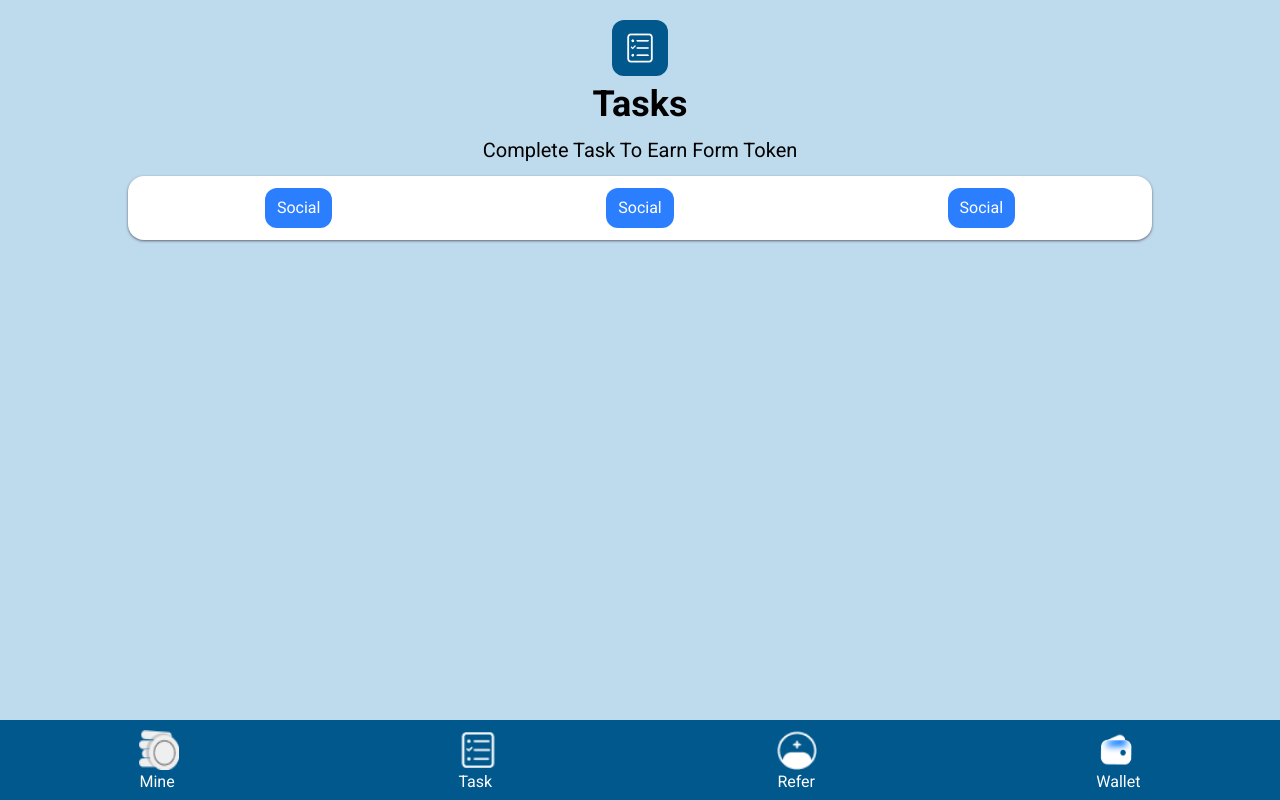
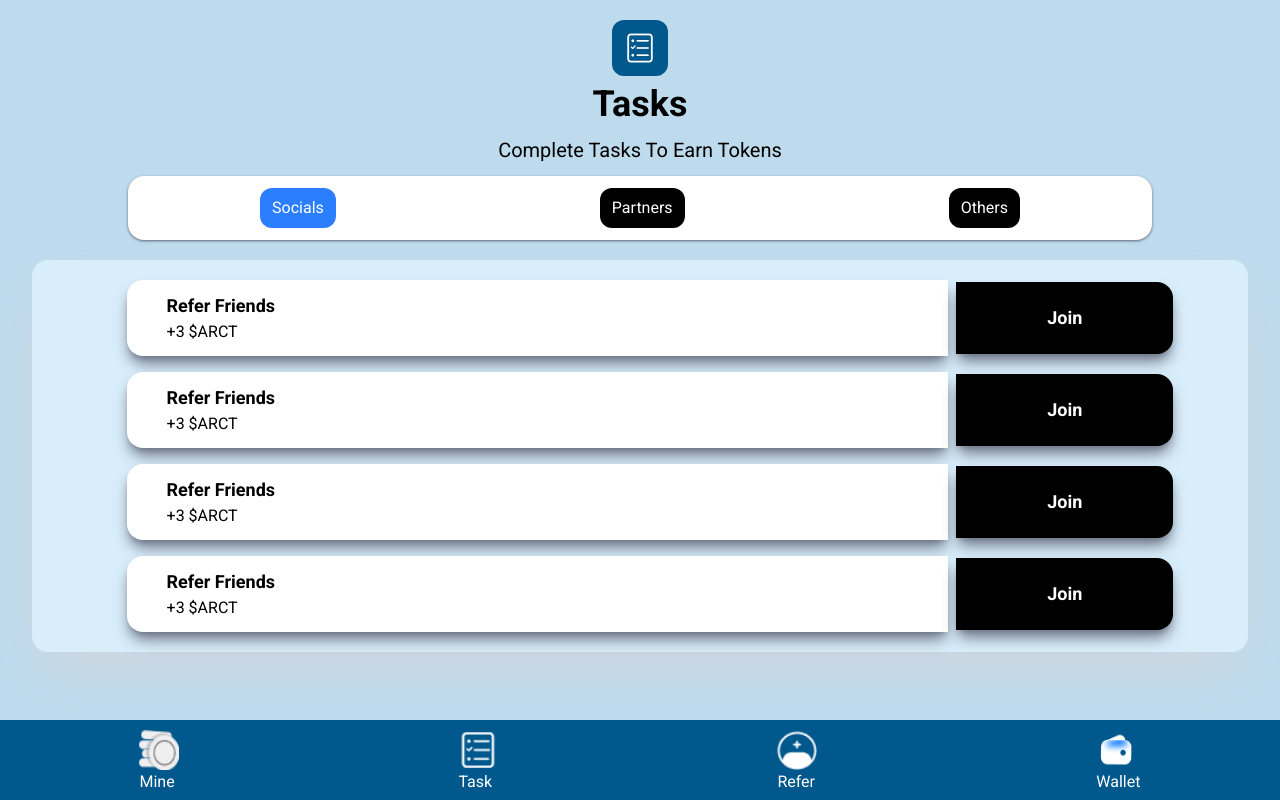
Before and after one commit to myconpeter/artcBot-frontend, a React (Vite) app: page /task in a window 1280 px wide. Built offline with nearby package versions, Linux system fonts and the light colour scheme.

Commit message:
almost done with frontend

```diff
--- a/src/App.jsx
+++ b/src/App.jsx
@@ -9,6 +9,9 @@ import Task from './pages/Task'
 import Refer from './pages/Refer'
 import Wallet from './pages/Wallet'
 import TaskLayout from './layouts/TaskLayout'
+import SocialTask from './taskPage/SocialTask'
+import RewardTask from './taskPage/RewardTask'
+import PatnerTask from './taskPage/PatnerTask'
 
 function App() {
   return (
@@ -25,7 +28,11 @@ function App() {
           <Route path='/refer' element={<Refer />} />
           <Route path='/wallet' element={<Wallet />} />
 
-          <Route path='task' element={<TaskLayout />}></Route>
+          <Route path='' element={<TaskLayout />}>
+            <Route path='task' index element={<SocialTask />} />
+            <Route path='reward' element={<RewardTask />} />
+            <Route path='partner' element={<PatnerTask />} />
+          </Route>
         </Route>
       </Routes>
     </BrowserRouter>
--- a/src/layouts/TaskLayout.jsx
+++ b/src/layouts/TaskLayout.jsx
@@ -1,45 +1,47 @@
-import { NavLink } from 'react-router'
+import { NavLink, Outlet } from 'react-router-dom' // ✅ Correct import
 import TaskAnimate from '../assets/icon/AnimatedTask.gif'
 
 const TaskLayout = () => {
   return (
-    <div className='bg-cover bg-[#BEDBED] flex flex-col min-h-screen  bg-center w-full'>
+    <div className='bg-[#BEDBED] bg-cover bg-center flex flex-col min-h-screen w-full'>
       <div className='flex flex-col items-center justify-center mt-5'>
         <img src={TaskAnimate} alt='task' className='h-14 w-14 bg-[#00588D] p-3 rounded-xl' />
 
         <div className='flex flex-col items-center relative top-2'>
           <p className='font-bold text-black text-4xl'>Tasks</p>
-          <p className='text-xl mt-3'>Complete Task To Earn Form Token</p>
+          <p className='text-xl mt-3'>Complete Tasks To Earn Tokens</p>
         </div>
       </div>
+
       <div className='flex items-center justify-center'>
         <nav className='flex justify-around items-center bg-white mt-5 py-3 w-[80%] rounded-2xl shadow-sm shadow-gray-500'>
           <NavLink
-            to='#'
+            to='task'
             className={({ isActive }) =>
               `p-2 px-3 rounded-xl ${isActive ? 'bg-blue-500 text-white' : 'bg-black text-white'}`
             }
           >
-            Social
+            Socials
           </NavLink>
           <NavLink
-            to='#'
+            to='reward'
             className={({ isActive }) =>
               `p-2 px-3 rounded-xl ${isActive ? 'bg-blue-500 text-white' : 'bg-black text-white'}`
             }
           >
-            Social
+            Partners
           </NavLink>
           <NavLink
-            to='#'
+            to='partner'
             className={({ isActive }) =>
               `p-2 px-3 rounded-xl ${isActive ? 'bg-blue-500 text-white' : 'bg-black text-white'}`
             }
           >
-            Social
+            Others
           </NavLink>
         </nav>
       </div>
+      <Outlet />
     </div>
   )
 }
--- a/src/pages/Mine.jsx
+++ b/src/pages/Mine.jsx
@@ -2,6 +2,7 @@ import BgOne from '../assets/image/bgOne.png'
 import WalletIcon from '../assets/icon/walletIcon.png'
 import PremiumIcon from '../assets/icon/premiumIcon.png'
 import Rate from '../assets/icon/rate.gif'
+import { FaAward } from 'react-icons/fa'
 import { Link } from 'react-router'
 
 const Mine = () => {
@@ -13,7 +14,7 @@ const Mine = () => {
           <p className='text-black font-semibold'>Not connected</p>
         </div>
         <div className='bg-white rounded-2xl  flex items-center justify-center p-2 h-14'>
-          <img src={PremiumIcon} alt='PremiumIcon' />
+          <FaAward className='text-yellow-300 text-2xl font-bold' />
         </div>
       </div>
 
--- /dev/null
+++ b/src/taskPage/PatnerTask.jsx
@@ -0,0 +1,28 @@
+import { FaUser } from 'react-icons/fa'
+import { BiSolidCopy } from 'react-icons/bi'
+import { FaAward } from 'react-icons/fa'
+const PatnerTask = () => {
+  return (
+    <div>
+      <div className='flex justify-center items-center '>
+        <div className='bg-[#D9EEFB] mt-5 w-[95%] py-5 px-1 flex flex-col gap-4 rounded-2xl shadow-2xl shadow-gray-300'>
+          <div className='relative flex justify-center items-center '>
+            <div className='relative bg-white p-3 w-[68%]  flex gap-4 ml-5 items-center rounded-l-2xl shadow-lg shadow-gray-500'>
+              <FaAward className='text-5xl text-yellow-400  rounded-2xl' />
+              <div>
+                <p className='text-sm font-semibold'>Become a Premium Users</p>
+                <p className='text-md'>1.5 $ton</p>
+              </div>
+            </div>
+
+            <div className='relative bg-black p-3 w-[18%] h-18  flex gap-4 ml-2 items-center justify-center rounded-r-2xl shadow-lg shadow-gray-500'>
+              <p className='text-lg font-semibold text-center text-white'>Join</p>
+            </div>
+          </div>
+        </div>
+      </div>
+    </div>
+  )
+}
+
+export default PatnerTask
--- /dev/null
+++ b/src/taskPage/RewardTask.jsx
@@ -0,0 +1,53 @@
+import React from 'react'
+
+const RewardTask = () => {
+  return (
+    <div>
+      <div className='flex justify-center items-center '>
+        <div className='bg-[#D9EEFB] mt-5 w-[95%] py-5 px-1 flex flex-col gap-4 rounded-2xl shadow-2xl shadow-gray-300'>
+          <div className='relative flex justify-center items-center '>
+            <div className='relative bg-white p-3 w-[68%]  flex gap-4 ml-5 pl-10 items-center rounded-l-2xl shadow-lg shadow-gray-500'>
+              {/* <IoGiftOutline className='text-5xl bg-[#00588D] p-2 text-white rounded-2xl' /> */}
+              <div>
+                <p className='text-lg font-semibold'>Refer Friends</p>
+                <p className='text-md'>+3 $ARCT</p>
+              </div>
+            </div>
+
+            <div className='relative bg-black p-3 w-[18%] h-18  flex gap-4 ml-2 items-center justify-center rounded-r-2xl shadow-lg shadow-gray-500'>
+              <p className='text-lg font-semibold text-center text-white'>Join</p>
+            </div>
+          </div>
+          <div className='relative flex justify-center items-center '>
+            <div className='relative bg-white p-3 w-[68%]  flex gap-4 ml-5 pl-10 items-center rounded-l-2xl shadow-lg shadow-gray-500'>
+              {/* <IoGiftOutline className='text-5xl bg-[#00588D] p-2 text-white rounded-2xl' /> */}
+              <div>
+                <p className='text-lg font-semibold'>Refer Friends</p>
+                <p className='text-md'>+3 $ARCT</p>
+              </div>
+            </div>
+
+            <div className='relative bg-black p-3 w-[18%] h-18  flex gap-4 ml-2 items-center justify-center rounded-r-2xl shadow-lg shadow-gray-500'>
+              <p className='text-lg font-semibold text-center text-white'>Join</p>
+            </div>
+          </div>
+          <div className='relative flex justify-center items-center '>
+            <div className='relative bg-white p-3 w-[68%]  flex gap-4 ml-5 pl-10 items-center rounded-l-2xl shadow-lg shadow-gray-500'>
+              {/* <IoGiftOutline className='text-5xl bg-[#00588D] p-2 text-white rounded-2xl' /> */}
+              <div>
+                <p className='text-lg font-semibold'>Refer Friends</p>
+                <p className='text-md'>+3 $ARCT</p>
+              </div>
+            </div>
+
+            <div className='relative bg-black p-3 w-[18%] h-18  flex gap-4 ml-2 items-center justify-center rounded-r-2xl shadow-lg shadow-gray-500'>
+              <p className='text-lg font-semibold text-center text-white'>Join</p>
+            </div>
+          </div>
+        </div>
+      </div>
+    </div>
+  )
+}
+
+export default RewardTask
--- /dev/null
+++ b/src/taskPage/SocialTask.jsx
@@ -0,0 +1,68 @@
+import { FaUser } from 'react-icons/fa'
+import { BiSolidCopy } from 'react-icons/bi'
+import { IoGiftOutline } from 'react-icons/io5'
+
+const SocialTask = () => {
+  return (
+    <div>
+      <div className='flex justify-center items-center '>
+        <div className='bg-[#D9EEFB] mt-5 w-[95%] py-5 px-1 flex flex-col gap-4 rounded-2xl shadow-2xl shadow-gray-300'>
+          <div className='relative flex justify-center items-center '>
+            <div className='relative bg-white p-3 w-[68%]  flex gap-4 ml-5 pl-10 items-center rounded-l-2xl shadow-lg shadow-gray-500'>
+              {/* <IoGiftOutline className='text-5xl bg-[#00588D] p-2 text-white rounded-2xl' /> */}
+              <div>
+                <p className='text-lg font-semibold'>Refer Friends</p>
+                <p className='text-md'>+3 $ARCT</p>
+              </div>
+            </div>
+
+            <div className='relative bg-black p-3 w-[18%] h-18  flex gap-4 ml-2 items-center justify-center rounded-r-2xl shadow-lg shadow-gray-500'>
+              <p className='text-lg font-semibold text-center text-white'>Join</p>
+            </div>
+          </div>
+          <div className='relative flex justify-center items-center '>
+            <div className='relative bg-white p-3 w-[68%]  flex gap-4 ml-5 pl-10 items-center rounded-l-2xl shadow-lg shadow-gray-500'>
+              {/* <IoGiftOutline className='text-5xl bg-[#00588D] p-2 text-white rounded-2xl' /> */}
+              <div>
+                <p className='text-lg font-semibold'>Refer Friends</p>
+                <p className='text-md'>+3 $ARCT</p>
+              </div>
+            </div>
+
+            <div className='relative bg-black p-3 w-[18%] h-18  flex gap-4 ml-2 items-center justify-center rounded-r-2xl shadow-lg shadow-gray-500'>
+              <p className='text-lg font-semibold text-center text-white'>Join</p>
+            </div>
+          </div>
+          <div className='relative flex justify-center items-center '>
+            <div className='relative bg-white p-3 w-[68%]  flex gap-4 ml-5 pl-10 items-center rounded-l-2xl shadow-lg shadow-gray-500'>
+              {/* <IoGiftOutline className='text-5xl bg-[#00588D] p-2 text-white rounded-2xl' /> */}
+              <div>
+                <p className='text-lg font-semibold'>Refer Friends</p>
+                <p className='text-md'>+3 $ARCT</p>
+              </div>
+            </div>
+
+            <div className='relative bg-black p-3 w-[18%] h-18  flex gap-4 ml-2 items-center justify-center rounded-r-2xl shadow-lg shadow-gray-500'>
+              <p className='text-lg font-semibold text-center text-white'>Join</p>
+            </div>
+          </div>
+          <div className='relative flex justify-center items-center '>
+            <div className='relative bg-white p-3 w-[68%]  flex gap-4 ml-5 pl-10 items-center rounded-l-2xl shadow-lg shadow-gray-500'>
+              {/* <IoGiftOutline className='text-5xl bg-[#00588D] p-2 text-white rounded-2xl' /> */}
+              <div>
+                <p className='text-lg font-semibold'>Refer Friends</p>
+                <p className='text-md'>+3 $ARCT</p>
+              </div>
+            </div>
+
+            <div className='relative bg-black p-3 w-[18%] h-18  flex gap-4 ml-2 items-center justify-center rounded-r-2xl shadow-lg shadow-gray-500'>
+              <p className='text-lg font-semibold text-center text-white'>Join</p>
+            </div>
+          </div>
+        </div>
+      </div>
+    </div>
+  )
+}
+
+export default SocialTask
```
